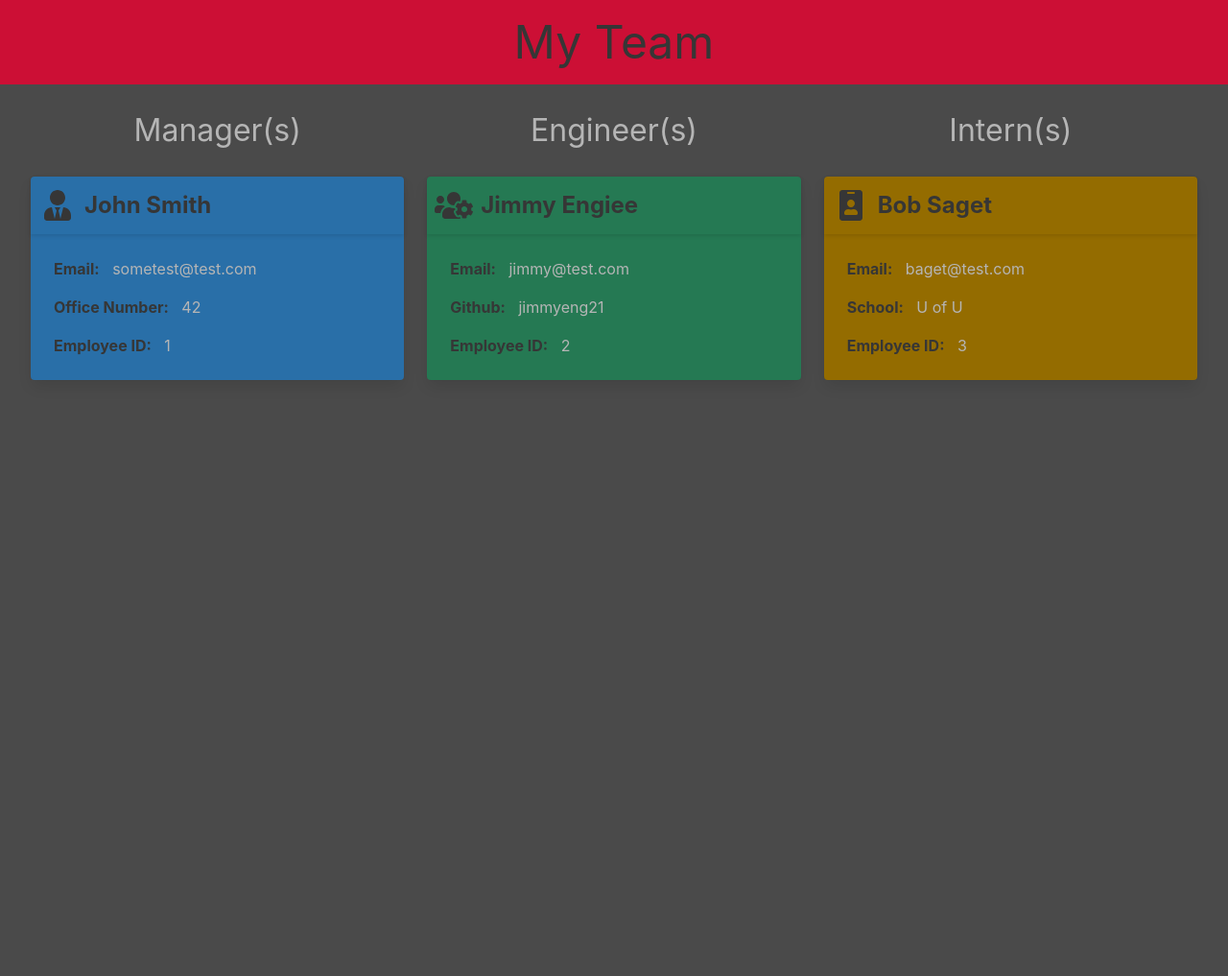
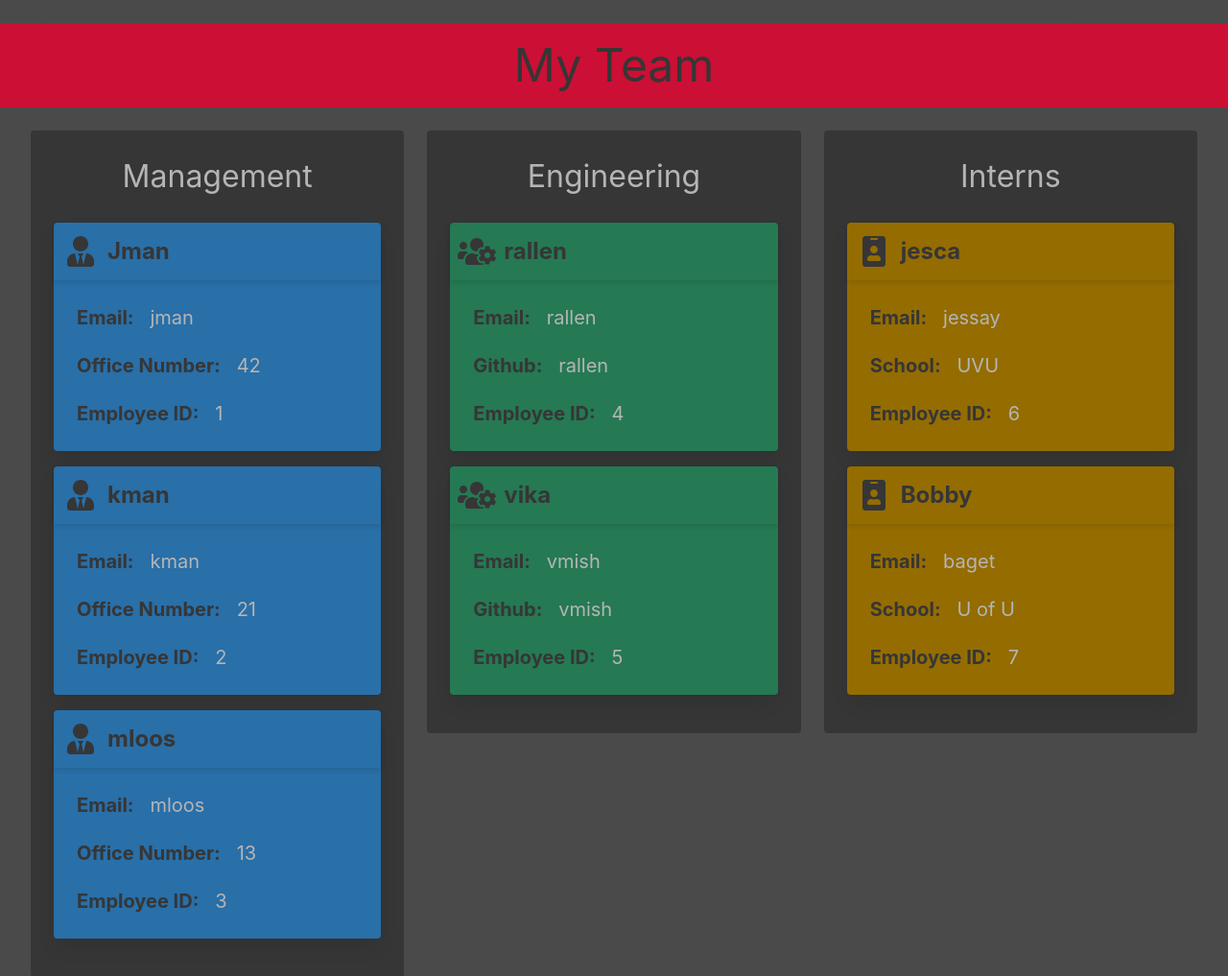
Before and after one commit to jmcdonald112358/Team-profile-generator, a website: page dist/layout.html in a window 1280 px wide. Shown: the top 1017 px of the page at 96% size. Before the commit the page ends 800 px from the top, so only its background shows below. Drawn offline with nearby package versions, Linux system fonts and the light colour scheme.

Commit message:
Tweaks to layout file to finalize formatting for use in template

```diff
--- a/dist/layout.html
+++ b/dist/layout.html
@@ -1,3 +1,5 @@
+//This file was used for working through the layout to use in the script template; its contents are just junk data for the sake of seeing how things look
+
    <!DOCTYPE html>
    <html class="has-background-grey-dark">
       <head>
@@ -9,36 +11,77 @@
 
       <body>
          <nav class="navbar has-background-danger-dark is-justify-content-center mb-5">
-         <!-- <div class="navbar-brand"> -->
             <div class="navbar-item is-size-1 has-text-dark">
                <span>My Team</span>
             </div>
-         <!-- </div> -->
          </nav>
 
          <div class="container is-fluid">
             <div class="tile is-ancestor mb-6">
+
                <!-- Manager column -->
                <div class="tile is-4 has-background-grey-dark is-vertical is-parent">
-               <div class="tile is-child is-size-3 has-text-centered has-background-grey-dark has-text-grey-light">
-                  <p>Manager(s)</p>
+                  <div class="card has-background-grey-dark is-shadowless has-text-centered">
+                     <div class="card has-background-grey-darker is-shadowless is-size-3 has-text-grey-light mb-4">
+                        <div class="card-content">
+                           <div class="content">
+                              <p>Management</p>
                            </div>
-               <div class="tile is-child has-background-grey-dark">
-                  <div class="card has-background-info-dark">
+
+         <div class="card has-background-info-dark has-text-left is-size-5 mb-4">
             <header class="card-header">
                <p class="card-header-title">
                   <span class="icon is-size-3 mr-4">
                      <i class="fas fa-user-tie"></i>
                   </span>
-                           <span class="has-text-dark is-size-4">John Smith</span>
+                  <span class="has-text-dark is-size-4">Jman</span>
                </p>
             </header>
             <div class="card-content">
                <div class="content">
-                           <p><strong>Email:</strong> &nbsp; <span class="has-text-grey-light">sometest@test.com</span></p>
+                  <p><strong>Email:</strong> &nbsp; <span class="has-text-grey-light">jman</span></p>
                   <p><strong>Office Number:</strong> &nbsp; <span class="has-text-grey-light">42</span></p>
                   <p><strong>Employee ID:</strong> &nbsp; <span class="has-text-grey-light">1</span></p>
                </div>
+            </div>
+         </div>
+
+         <div class="card has-background-info-dark has-text-left is-size-5 mb-4">
+            <header class="card-header">
+               <p class="card-header-title">
+                  <span class="icon is-size-3 mr-4">
+                     <i class="fas fa-user-tie"></i>
+                  </span>
+                  <span class="has-text-dark is-size-4">kman</span>
+               </p>
+            </header>
+            <div class="card-content">
+               <div class="content">
+                  <p><strong>Email:</strong> &nbsp; <span class="has-text-grey-light">kman</span></p>
+                  <p><strong>Office Number:</strong> &nbsp; <span class="has-text-grey-light">21</span></p>
+                  <p><strong>Employee ID:</strong> &nbsp; <span class="has-text-grey-light">2</span></p>
+               </div>
+            </div>
+         </div>
+
+         <div class="card has-background-info-dark has-text-left is-size-5 mb-4">
+            <header class="card-header">
+               <p class="card-header-title">
+                  <span class="icon is-size-3 mr-4">
+                     <i class="fas fa-user-tie"></i>
+                  </span>
+                  <span class="has-text-dark is-size-4">mloos</span>
+               </p>
+            </header>
+            <div class="card-content">
+               <div class="content">
+                  <p><strong>Email:</strong> &nbsp; <span class="has-text-grey-light">mloos</span></p>
+                  <p><strong>Office Number:</strong> &nbsp; <span class="has-text-grey-light">13</span></p>
+                  <p><strong>Employee ID:</strong> &nbsp; <span class="has-text-grey-light">3</span></p>
+               </div>
+            </div>
+         </div>
+
                         </div>
                      </div>
                   </div>
@@ -46,25 +89,49 @@
 
                <!-- Engineer column -->
                <div class="tile is-4 has-background-grey-dark is-vertical is-parent">
-               <div class="tile is-child is-size-3 has-text-centered has-background-grey-dark has-text-grey-light">
-                  <p>Engineer(s)</p>
+                  <div class="card has-background-grey-dark is-shadowless has-text-centered">
+                     <div class="card has-background-grey-darker is-shadowless is-size-3 has-text-grey-light mb-4">
+                        <div class="card-content">
+                           <div class="content">
+                              <p>Engineering</p>
                            </div>
-               <div class="tile is-child has-background-grey-dark">
-                  <div class="card has-background-success-dark">
+
+         <div class="card has-background-success-dark has-text-left is-size-5 mb-4">
             <header class="card-header">
                <p class="card-header-title">
                   <span class="icon is-size-3 mr-4">
                      <i class="fas fa-users-cog"></i>
                   </span>
-                           <span class="has-text-dark is-size-4">Jimmy Engiee</span>
+                  <span class="has-text-dark is-size-4">rallen</span>
                </p>
             </header>
             <div class="card-content">
                <div class="content">
-                           <p><strong>Email:</strong> &nbsp; <span class="has-text-grey-light">jimmy@test.com</span></p>
-                           <p><strong>Github:</strong> &nbsp; <span class="has-text-grey-light">jimmyeng21</span></p>
-                           <p><strong>Employee ID:</strong> &nbsp; <span class="has-text-grey-light">2</span></p>
+                  <p><strong>Email:</strong> &nbsp; <span class="has-text-grey-light">rallen</span></p>
+                  <p><strong>Github:</strong> &nbsp; <span class="has-text-grey-light">rallen</span></p>
+                  <p><strong>Employee ID:</strong> &nbsp; <span class="has-text-grey-light">4</span></p>
                </div>
+            </div>
+         </div>
+
+         <div class="card has-background-success-dark has-text-left is-size-5 mb-4">
+            <header class="card-header">
+               <p class="card-header-title">
+                  <span class="icon is-size-3 mr-4">
+                     <i class="fas fa-users-cog"></i>
+                  </span>
+                  <span class="has-text-dark is-size-4">vika</span>
+               </p>
+            </header>
+            <div class="card-content">
+               <div class="content">
+                  <p><strong>Email:</strong> &nbsp; <span class="has-text-grey-light">vmish</span></p>
+                  <p><strong>Github:</strong> &nbsp; <span class="has-text-grey-light">vmish</span></p>
+                  <p><strong>Employee ID:</strong> &nbsp; <span class="has-text-grey-light">5</span></p>
+               </div>
+            </div>
+         </div>
+
                         </div>
                      </div>
                   </div>
@@ -72,25 +139,49 @@
 
                <!-- Intern column -->
                <div class="tile is-4 has-background-grey-dark is-vertical is-parent">
-               <div class="tile is-child is-size-3 has-text-centered has-background-grey-dark has-text-grey-light">
-                  <p>Intern(s)</p>
+                  <div class="card has-background-grey-dark is-shadowless has-text-centered">
+                     <div class="card has-background-grey-darker is-shadowless is-size-3 has-text-grey-light mb-4">
+                        <div class="card-content">
+                           <div class="content">
+                              <p>Interns</p>
                            </div>
-               <div class="tile is-child has-background-grey-dark">
-                  <div class="card has-background-warning-dark">
+
+         <div class="card has-background-warning-dark has-text-left is-size-5 mb-4">
             <header class="card-header">
                <p class="card-header-title">
                   <span class="icon is-size-3 mr-4">
                      <i class="fas fa-id-badge"></i>
                   </span>
-                           <span class="has-text-dark is-size-4">Bob Saget</span>
+                  <span class="has-text-dark is-size-4">jesca</span>
                </p>
             </header>
             <div class="card-content">
                <div class="content">
-                           <p><strong>Email:</strong> &nbsp; <span class="has-text-grey-light">baget@test.com</span></p>
+                  <p><strong>Email:</strong> &nbsp; <span class="has-text-grey-light">jessay</span></p>
+                  <p><strong>School:</strong> &nbsp; <span class="has-text-grey-light">UVU</span></p>
+                  <p><strong>Employee ID:</strong> &nbsp; <span class="has-text-grey-light">6</span></p>
+               </div>
+            </div>
+         </div>
+
+         <div class="card has-background-warning-dark has-text-left is-size-5 mb-4">
+            <header class="card-header">
+               <p class="card-header-title">
+                  <span class="icon is-size-3 mr-4">
+                     <i class="fas fa-id-badge"></i>
+                  </span>
+                  <span class="has-text-dark is-size-4">Bobby</span>
+               </p>
+            </header>
+            <div class="card-content">
+               <div class="content">
+                  <p><strong>Email:</strong> &nbsp; <span class="has-text-grey-light">baget</span></p>
                   <p><strong>School:</strong> &nbsp; <span class="has-text-grey-light">U of U</span></p>
-                           <p><strong>Employee ID:</strong> &nbsp; <span class="has-text-grey-light">3</span></p>
+                  <p><strong>Employee ID:</strong> &nbsp; <span class="has-text-grey-light">7</span></p>
                </div>
+            </div>
+         </div>
+
                         </div>
                      </div>
                   </div>
```
Lines whose indentation alone changed are shown as unchanged.
